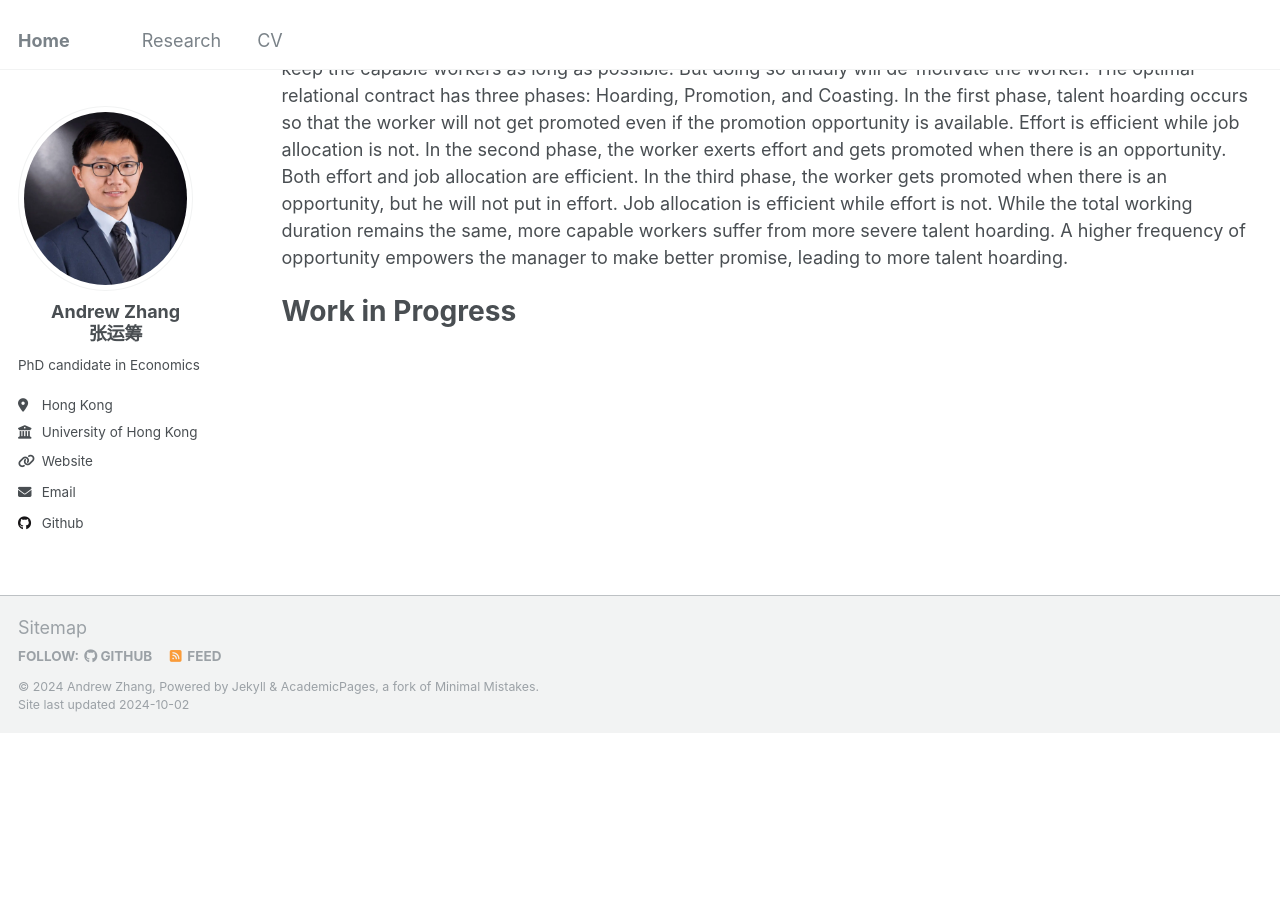
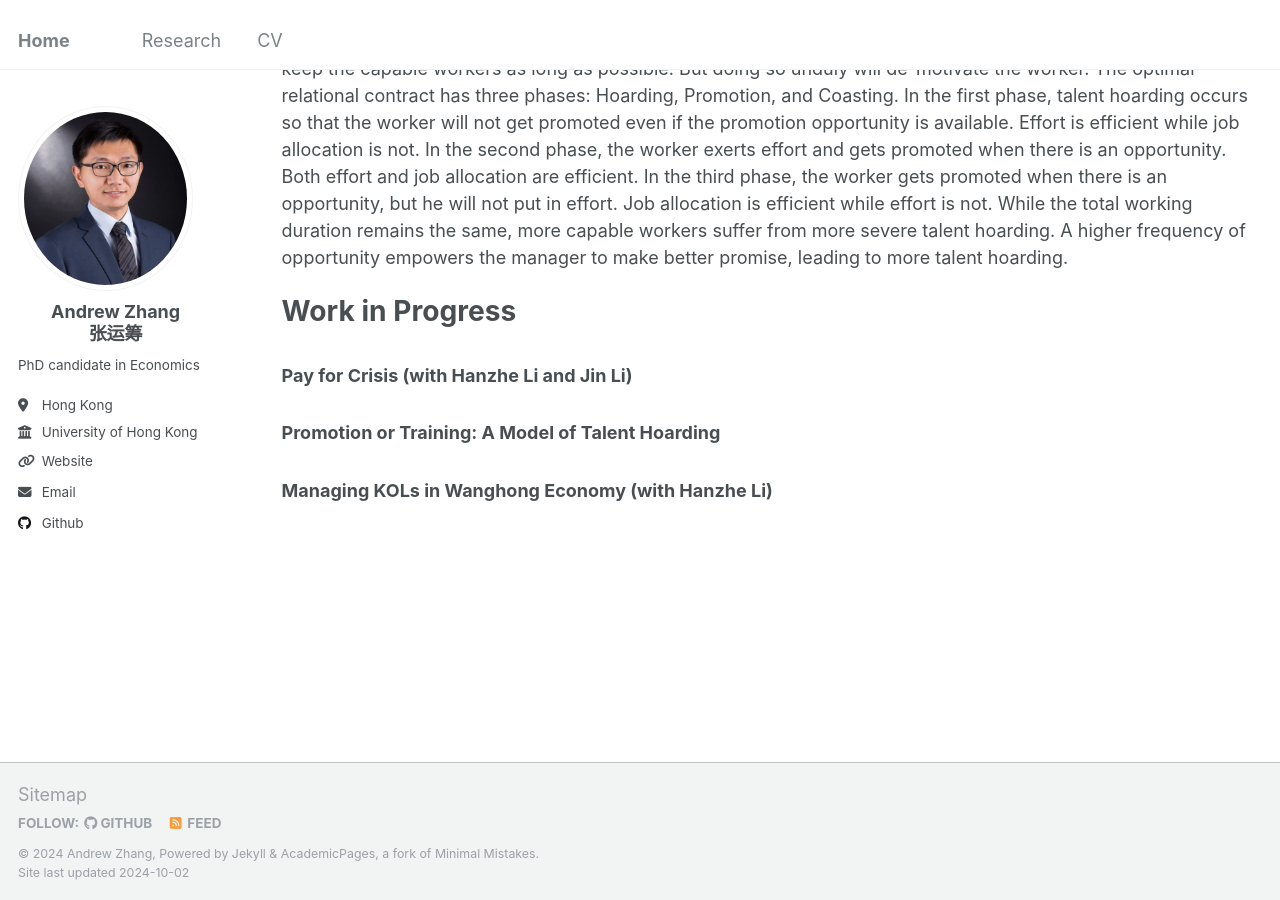
Before and after one commit to Andrew-YC-Zhang/andrew-yc-zhang.github.io, a Jekyll site: the page built from _pages/research.md, in a window 1280 px wide and 900 px high, scrolled down 552 px. Built offline with Jekyll 4.4.1, drawn with Linux system fonts in a browser that asks for light colours; before the commit the page ends 1285 px from its top, so only the background shows below that.

Commit message:
Update research.md

```diff
--- a/_pages/research.md
+++ b/_pages/research.md
@@ -9,13 +9,14 @@ author_profile: true
 # Working Papers
 
 ## Optimal Rule Enforcement (with Hanzhe Li and Jin Li)
-
 ### *Job Market Paper*
-
 While rules are often seen as rigid, their enforcement can be flexible. We develop a model to study the optimal enforcement of rules in an employment relationship, identifying two categories of relational contracts: manager-led approach andworker-led approach. The manager-led approach, involving cycles of rule enforcement, arises when enforcement costs are low. The worker-led approach, used when enforcement costs rise and surplus grows, relies on worker self-regulation, with the threat of termination motivating effort. In a subcategory of the worker-led approach, rules are enforced initially, before letting the worker to self-regulate.
 
 ## Optimal Talent Hoarding (with Jin Li)
-
 This paper develops a relational contracting model to study how the managers can best motivate and keep their workers when the worker’s promotion opportunity is the manager’s private information. Managers would like to keep the capable workers as long as possible. But doing so unduly will de-motivate the worker. The optimal relational contract has three phases: Hoarding, Promotion, and Coasting. In the first phase, talent hoarding occurs so that the worker will not get promoted even if the promotion opportunity is available. Effort is efficient while job allocation is not. In the second phase, the worker exerts effort and gets promoted when there is an opportunity. Both effort and job allocation are efficient. In the third phase, the worker gets promoted when there is an opportunity, but he will not put in effort. Job allocation is efficient while effort is not. While the total working duration remains the same, more capable workers suffer from more severe talent hoarding. A higher frequency of opportunity empowers the manager to make better promise, leading to more talent hoarding.
 
+
 # Work in Progress
+### Pay for Crisis (with Hanzhe Li and Jin Li)
+### Promotion or Training: A Model of Talent Hoarding
+### Managing KOLs in Wanghong Economy (with Hanzhe Li)
```
